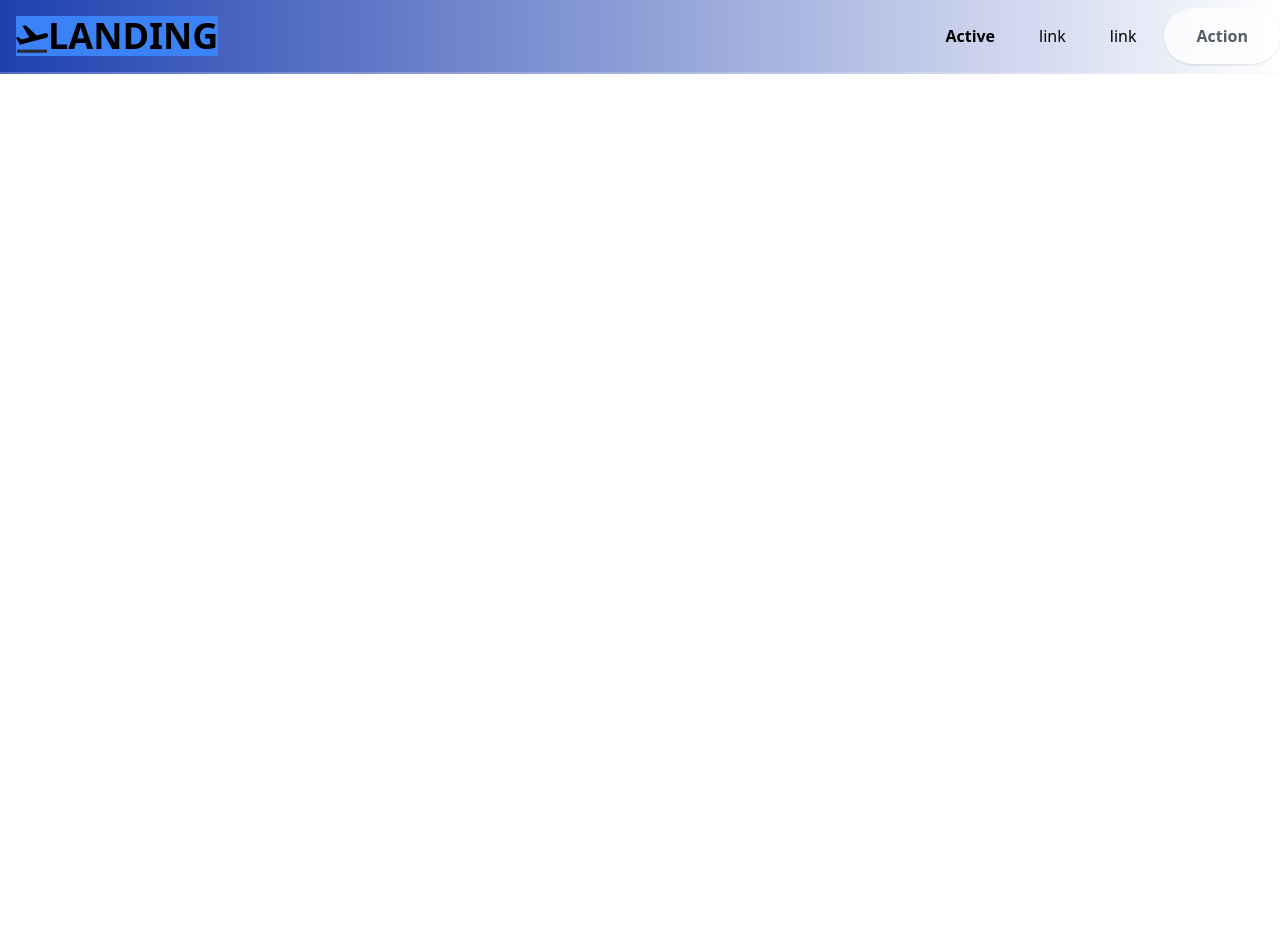
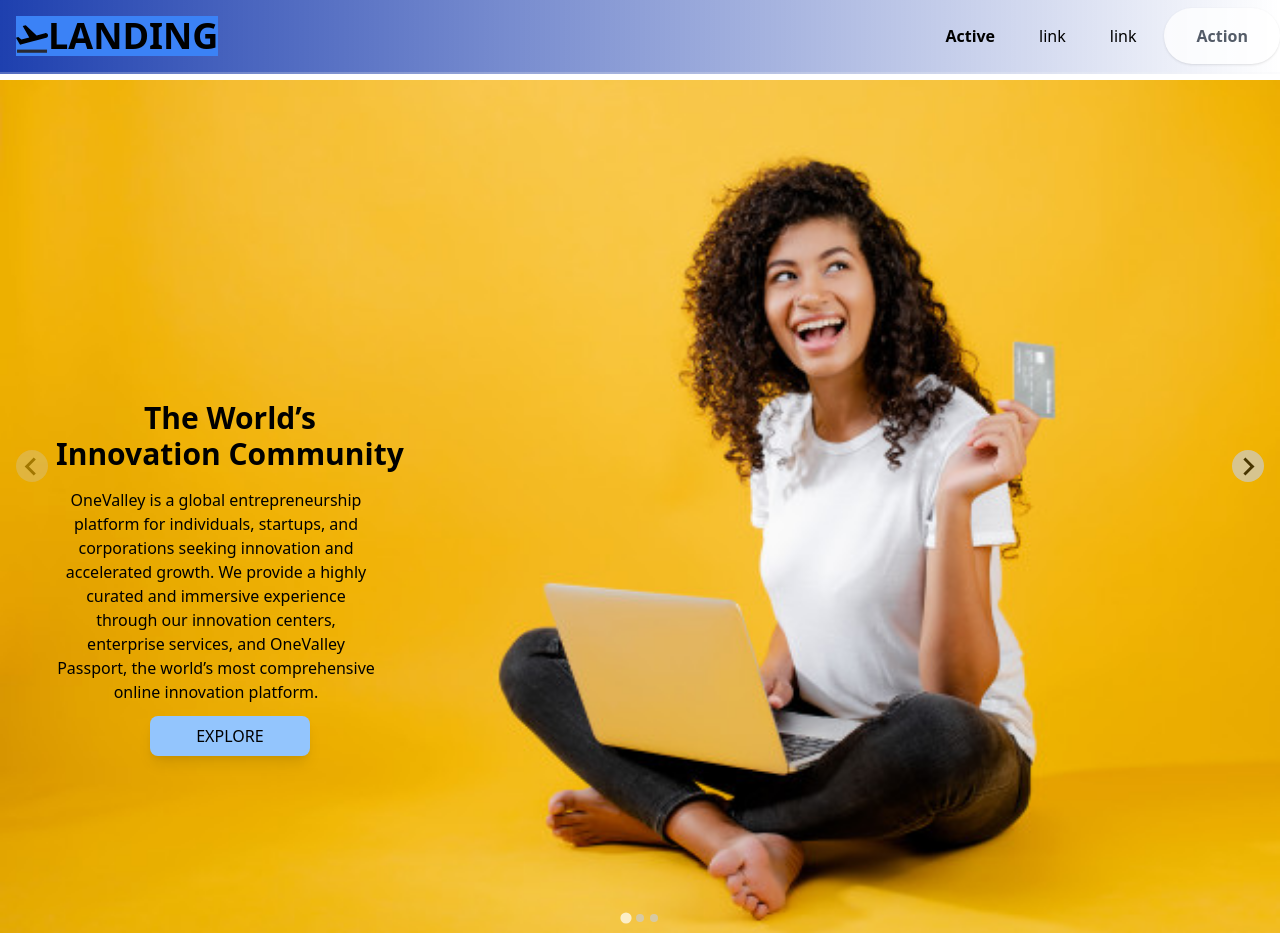
Before and after one commit to sid-player/Top-Gun, a React (Create React App) app: page / in a window 1280 px wide. Before the commit the page ends 800 px from the top, so only its background shows below. Built offline with nearby package versions, Linux system fonts and the light colour scheme.

Commit message:
commited by Carouse

```diff
--- a/public/index.html
+++ b/public/index.html
@@ -24,6 +24,11 @@
       work correctly both with client-side routing and a non-root public URL.
       Learn how to configure a non-root public URL by running `npm run build`.
     -->
+
+
+    <!-- splide css carousel-->
+    <link rel="stylesheet" href="https://cdn.jsdelivr.net/npm/@splidejs/splide@latest/dist/css/splide.min.css">
+
     <title>React App</title>
   </head>
   <body>
@@ -39,5 +44,15 @@
       To begin the development, run `npm start` or `yarn start`.
       To create a production bundle, use `npm run build` or `yarn build`.
     -->
+
+<!-- splide js files carousel -->
+<script>
+  document.addEventListener( 'DOMContentLoaded', function () {
+    new Splide( '.splide' ).mount();
+  } );
+</script>
+
+<script src="https://cdn.jsdelivr.net/npm/@splidejs/splide@latest/dist/js/splide.min.js"></script>
+
   </body>
 </html>
--- a/src/App.js
+++ b/src/App.js
@@ -1,10 +1,12 @@
 import './App.css';
 import Header from './components/Header';
+import Carousel from "./components/Carousel"
 
 function App() {
   return (
     <div className="App">
       <Header/>
+      <Carousel/>
     </div>
   );
 }
--- /dev/null
+++ b/src/components/Carousel.js
@@ -0,0 +1,39 @@
+import React , {Component} from 'react';
+
+function Carousel(){
+    return (
+
+
+    <div class="splide">
+	<div class="splide__track">
+		<ul class="splide__list">
+			<li class="splide__slide">
+
+     <div className="relative bg-yellow-300 mt-20 w-auto
+      lg:max-w-full">
+     <img className="w-screen" src={process.env.PUBLIC_URL + "images/laptop.jpg"}></img>
+     <div className="absolute left-4 top-80 px-10">
+
+     <h1 className="font-bold text-3xl ">The World’s <br/>
+     <span>
+     Innovation Community
+     </span>
+     </h1>
+     <p className="w-80 mt-4">OneValley is a global entrepreneurship platform for individuals, startups, and corporations seeking innovation and accelerated growth. We provide a highly curated and immersive experience through our innovation centers, enterprise services, and OneValley Passport, the world’s most comprehensive online innovation platform.</p>
+      <button className="uppercase mt-3 shadow-lg rounded-lg bg-blue-300 w-40 h-10">explore</button>
+     </div>
+
+     </div>
+
+      </li>
+
+
+			<li class="splide__slide">content 2</li>
+			<li class="splide__slide">content 3</li>
+		</ul>
+	</div>
+</div>
+    );
+}
+
+export default Carousel;
--- a/src/components/Header.js
+++ b/src/components/Header.js
@@ -3,6 +3,7 @@ import React , {Component} from 'react';
 class Header extends Component {
     render()
     {
+
 
         return(
             <div>
@@ -52,6 +53,7 @@ class Header extends Component {
             <hr className="border-b border-gray-100 opacity-25 my-0 py-0" />
           </nav>
           </div>
+
     )
 }
 }
```
Also changed, not shown: public/images/laptop.jpg (added).
